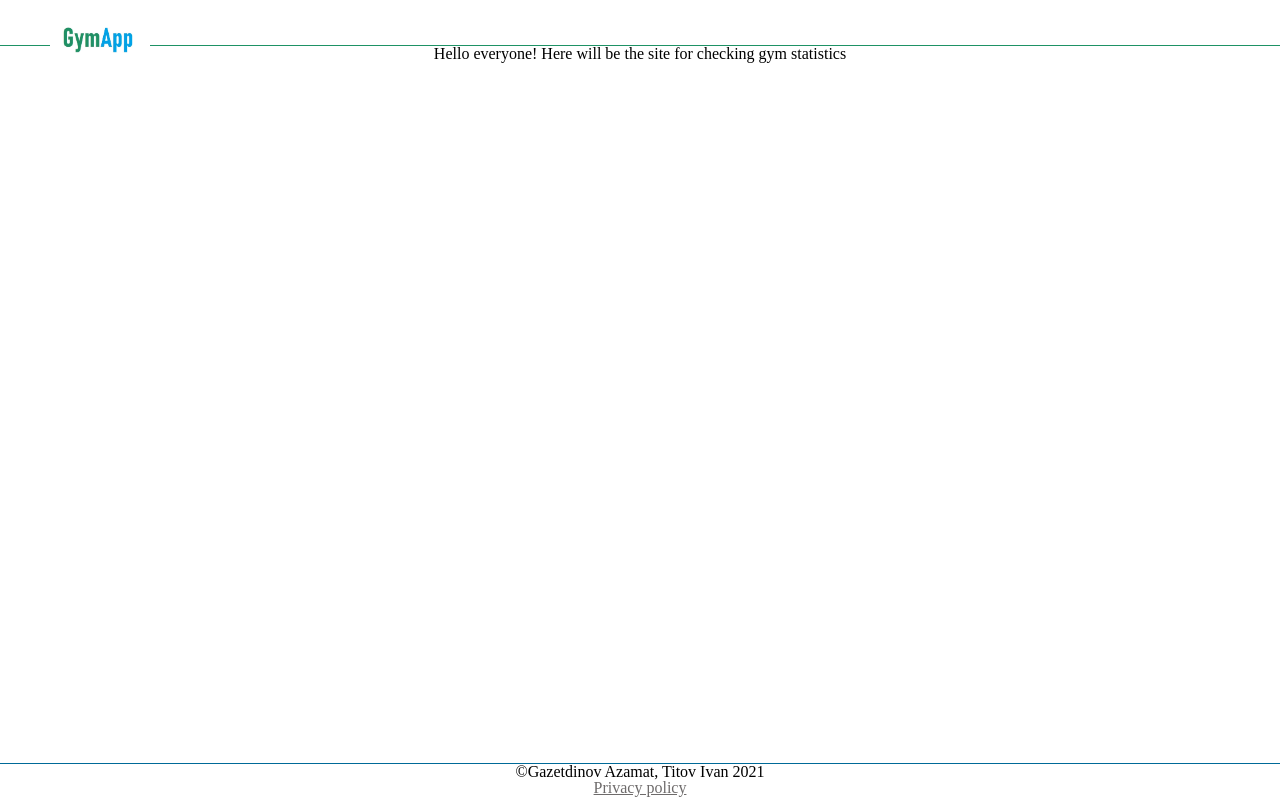
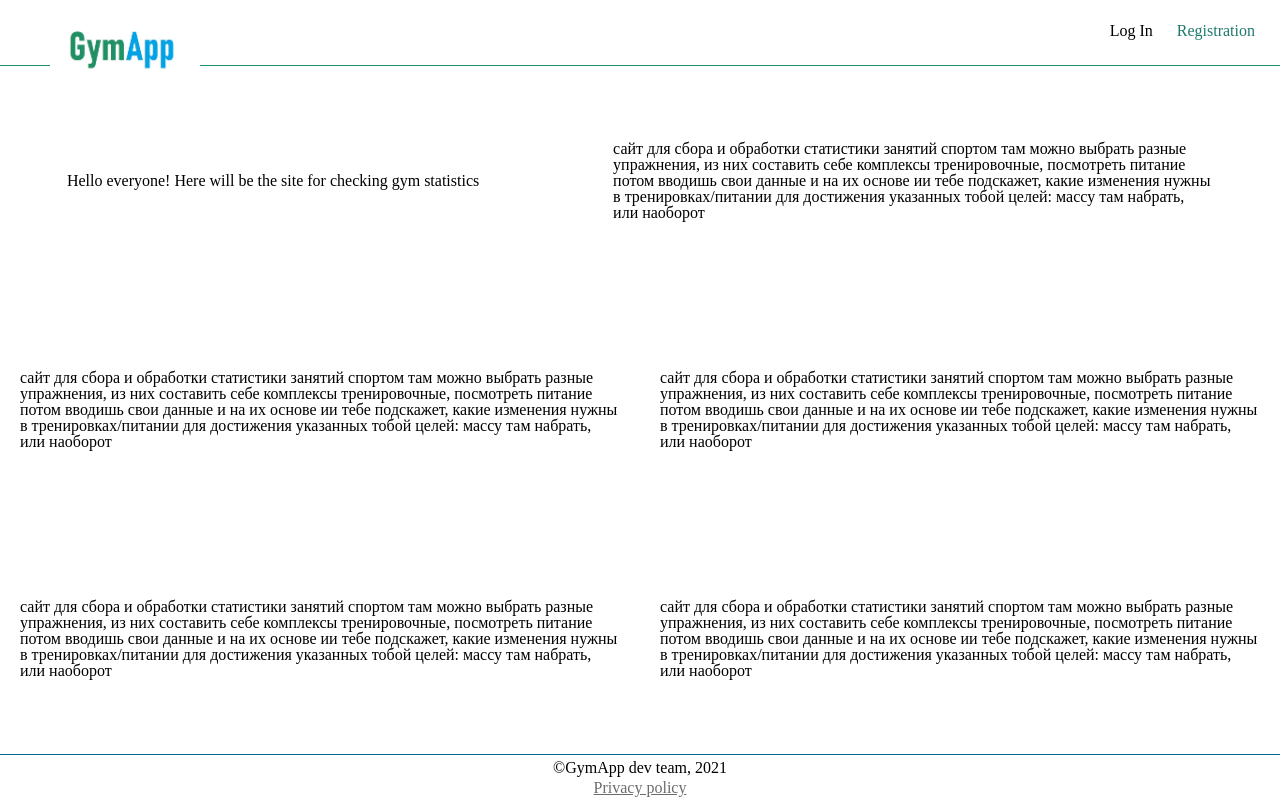
Before and after one commit to zemags/gym_app, a plain HTML site: page Templates/Index.html in a window 1280 px wide. Drawn offline with Linux system fonts and the light colour scheme; a web font is replaced by a local one.

Commit message:
all files modified; pages now looking good

```diff
--- a/Templates/Index.html
+++ b/Templates/Index.html
@@ -5,18 +5,29 @@
 	<meta charset="UTF-8">
 	<meta name="viewport" content="width=device-width, initial-scale=1.0">
 	<title>Document</title>
-	<link rel="stylesheet" type="text/css" href="../Static/CSS/Styles.css">
+	<link rel="stylesheet" type="text/css" href="../static/css/styles.css">
 </head>
 <body>
+	<div class="body_wrapper-width">
 		<header>
-		<img src="../Images/Logo.jpg" class="header_logo" alt="GumApp">
+			<a href="index.html"><img src="../images/logo.jpg" class="header_logo" alt="GumApp"></a>
+			<section class="to_login">
+				<a class="header_login header_login-distance header_login-black" href="login.html">Log In</a>
+				<a class="header_login" href="registration.html">Registration</a>
+			</section>
 		</header>
 			<main>
-		<p>Hello everyone! Here will be the site for checking gym statistics</p>
+				<p class="main_p">Hello everyone! Here will be the site for checking gym statistics</p>
+				<p class="main_p">сайт для сбора и обработки статистики занятий спортом там можно выбрать разные упражнения, из них составить себе комплексы тренировочные, посмотреть питание потом вводишь свои данные и на их основе ии тебе подскажет, какие изменения нужны в тренировках/питании для достижения указанных тобой целей: массу там набрать, или наоборот</p>
+				<p class="main_p">сайт для сбора и обработки статистики занятий спортом там можно выбрать разные упражнения, из них составить себе комплексы тренировочные, посмотреть питание потом вводишь свои данные и на их основе ии тебе подскажет, какие изменения нужны в тренировках/питании для достижения указанных тобой целей: массу там набрать, или наоборот</p>
+				<p class="main_p">сайт для сбора и обработки статистики занятий спортом там можно выбрать разные упражнения, из них составить себе комплексы тренировочные, посмотреть питание потом вводишь свои данные и на их основе ии тебе подскажет, какие изменения нужны в тренировках/питании для достижения указанных тобой целей: массу там набрать, или наоборот</p>
+				<p class="main_p">сайт для сбора и обработки статистики занятий спортом там можно выбрать разные упражнения, из них составить себе комплексы тренировочные, посмотреть питание потом вводишь свои данные и на их основе ии тебе подскажет, какие изменения нужны в тренировках/питании для достижения указанных тобой целей: массу там набрать, или наоборот</p>
+				<p class="main_p">сайт для сбора и обработки статистики занятий спортом там можно выбрать разные упражнения, из них составить себе комплексы тренировочные, посмотреть питание потом вводишь свои данные и на их основе ии тебе подскажет, какие изменения нужны в тренировках/питании для достижения указанных тобой целей: массу там набрать, или наоборот</p>
 			</main>
 		<footer>
-		<p>©Gazetdinov Azamat, Titov Ivan 2021</p>
+			<p>©GymApp dev team, 2021</p>
 			<a href="#">Privacy policy</a>
 		</footer>
+	</div>
 </body>
 </html>
--- a/static/css/styles.css
+++ b/static/css/styles.css
@@ -14,52 +14,102 @@ time, mark, audio, video {
 	padding: 0;
 	border: 0;
 	font-size: 100%;
-	font: inherit;
+	font-family:inherit;
+  font-size:inherit;
+  font-style:inherit;
 	vertical-align: baseline;
 }
 
 body {
 	line-height: 1;
+	font-family: 'Numans', serif;
+	width: 100vw;
 }
 
-* {
-	font-family: 'Numans', serif;
+.body_wrapper-width {
+	margin: 0 auto;
+	max-width: 1500px;
 }
+
+
+
+/*all for header*/
 
 header {
 	border-bottom: 1px solid #1e9265;
-	height: 45px;
+	height: 65px;
 	width: 100%;
 }
 
 .header_logo {
-	width: 100px;
+	width: 150px;
 	padding: 20px 0px 0px 50px;
 }
+
+.to_login {
+	margin: 23px 20px 0 0;
+	float: right;
+}
+
+.header_login {
+	text-decoration: none;
+	padding: 5px;
+	color: #1E7A6D;
+	border-radius: 5px;
+}
+
+.header_login-distance {
+	margin-right: 10px;
+}
+
+.header_login-black {
+	color: black;
+}
+
+
+
+/*all for footer*/
 
 footer {
 	border-top: 1px solid #006a98;
 	position: relative;
 	bottom: 0px;
-	height: 35px;
+	height: 44px;
 	width: 100%;
 	text-align: center;
+}
+
+footer p {
+	padding-top: 5px;
+	margin-bottom: 4px;
+	font-size:
 }
 
 footer a {
 	color: #6e6b6b;
 }
 
+
+
+/*all for main page*/
+
+/*.wrapper_main {
+	width: 100%;
+}*/
+
 main {
-	min-height: calc(100vh - 45px - 35px - 1px - 2px);  /* - header - footer - header_border - footer_border*/
+	min-height: calc(100vh - 65px - 44px - 1px - 2px);  /* - header - footer - header_border - footer_border*/
 	display: flex;
-	justify-content: center;
+	flex-wrap: wrap;
+	justify-content: space-around;
+	align-items: center;
 }
 
-.form_center {
-	margin: auto;
+/*registration or login form*/
+
+.main_login, .main_registration {
 	text-align: center;
-	padding-bottom: 80px;
+	padding-bottom: 10%;
 }
 
 legend {
@@ -97,12 +147,39 @@ button:hover {
 	color: #4487a4;
 }
 
-.form_center p {
+.main_login p, .main_registration p {
 	margin-bottom: 15px;
 }
 
-.form_center a {
+.main_login a, .main_registration a {
 	color: #1e9265;
 	text-decoration: none;
 	font-weight: bold;
 }
+
+/*blockquote on registration or login page*/
+
+blockquote {
+	min-width: 420px;
+	max-width: 30vw;
+	padding: 20px 10px;
+	margin-bottom: 10%;
+	text-align: center;
+	border-bottom: 2px outset #FFAA73;
+	border-top: 2px outset #FFAA73;
+}
+
+cite {
+	display: block;
+	margin: 12px auto 0px;
+text-align: center;
+}
+
+
+/*main page content*/
+
+.main_p {
+	min-width: 400px;
+	max-width: 600px;
+	padding: 10px;
+}
```
Also changed, not shown: Templates/Login.html (+9 -6 lines), Templates/Registration.html (+8 -5 lines). Lines whose indentation alone changed are shown as unchanged.
